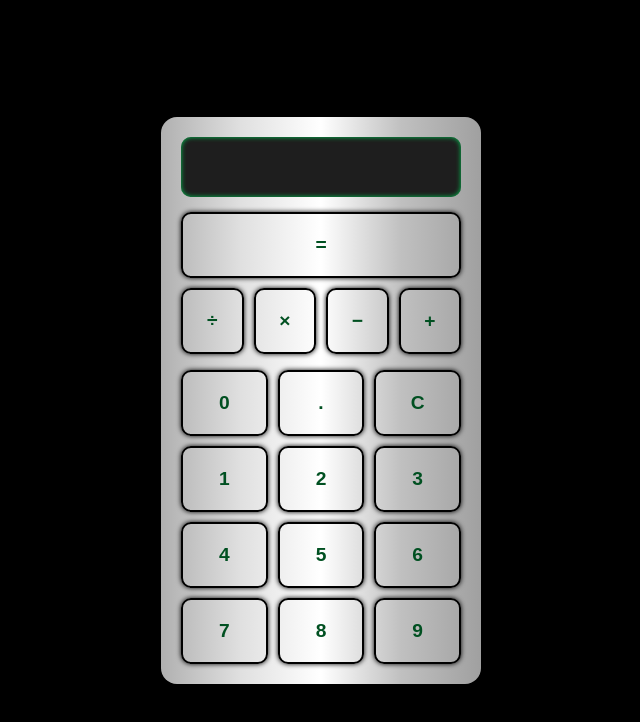
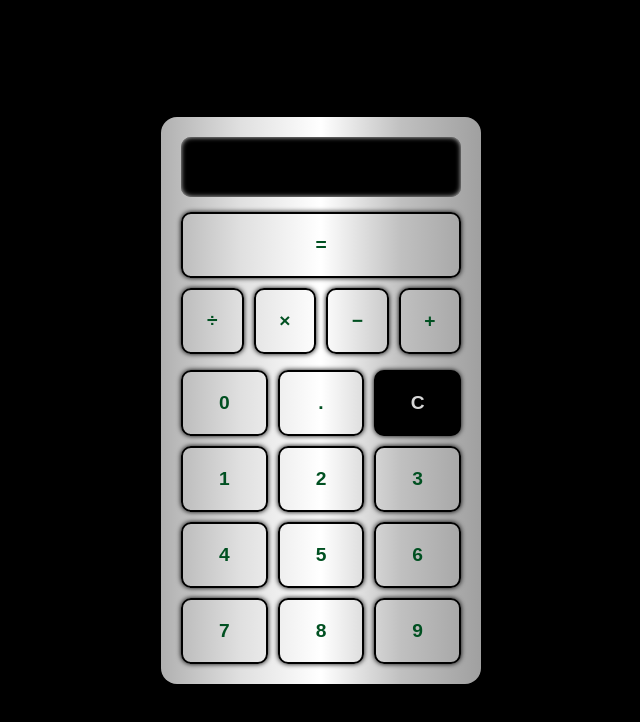
Before and after one commit to obi1codeob/javascript-projects, a plain HTML site: page basic-math-calculator/index.html in a window 1280 px wide. Shown: the whole page, without its empty margins (319-959 px from the left). Drawn offline with Linux system fonts and the light colour scheme.

Commit message:
chanaged button box shadow so illusion of pressing key was more accurate

```diff
--- a/basic-math-calculator/style.css
+++ b/basic-math-calculator/style.css
@@ -34,11 +34,11 @@ body {
     text-align: right;
     padding: 10px;
     border: none;
-    background: #1e1e1e;
-    color: #00c853;
+    background: #000;
+    color: #d7d7d7;
     margin-bottom: 15px;
     border-radius: 10px;
-    box-shadow: inset 0 0 5px #00c853;
+    box-shadow: inset 0 0 5px #d7d7d7;
 }
 
 .buttons {
@@ -73,7 +73,7 @@ button {
 }
 
 button:hover {
-    box-shadow: 0 0 5px #000;
+    box-shadow: 0 0 2.5px #000;
     transform: scale(.95);
 }
 
@@ -87,6 +87,11 @@ button:active {
     grid-column: span 4;
 }
 
+.clear {
+    background-color: #000;
+    color: #d7d7d7;
+}
+
 @media (max-width: 400px) {
     .display {
         font-size: 1.5rem;
```
